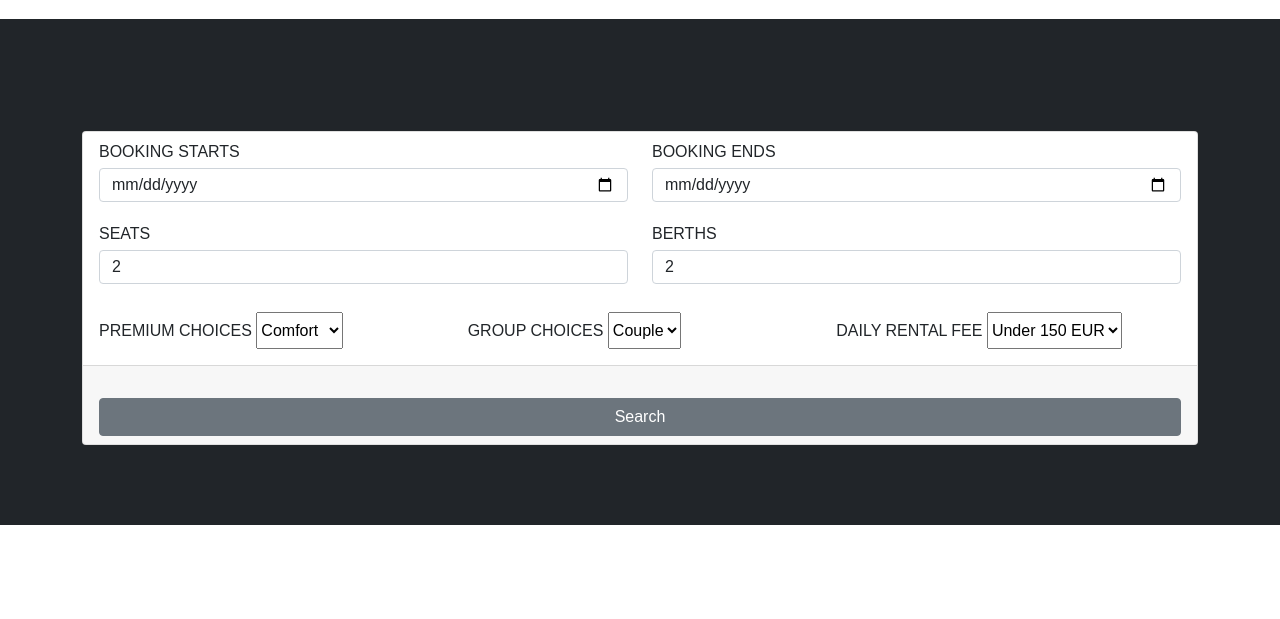
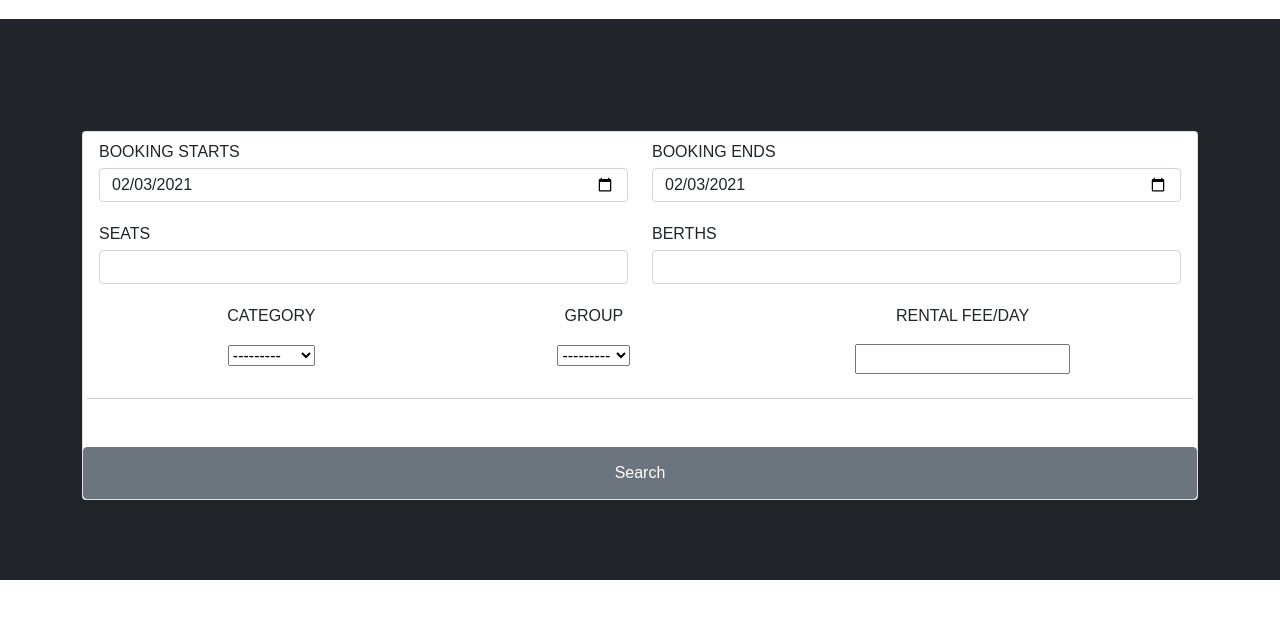
Before and after one commit to varroz56/mycaraone, a Django app: page /motorhomes/ in a window 1280 px wide. Shown: the part 160-779 px from the top of the page. Run offline with Django 3.2, Linux system fonts and the light colour scheme; data that the repository does not hold is empty; parts of the project's set-up code (start-up, migrations or seed data) failed here and were passed over; some libraries are stand-ins or nearby versions; some web fonts are replaced.

Commit message:
created filter for motorhomes and included in motorhome_filter html

```diff
--- /dev/null
+++ b/motorhomes/filters.py
@@ -0,0 +1,22 @@
+import django_filters
+from .models import Motorhome
+
+# choice filed declaration
+CATEGORY_CHOICES = (
+    ('BASIC', 'Basic'),
+    ('COMFORT', 'Comfort'),
+    ('PREMIUM', 'Premium'),
+)
+
+GROUP_CHOICES = (
+    ('SINGLE', 'Single'),
+    ('COUPLE', 'Couple'),
+    ('FAMILY', 'Family'),
+)
+
+
+class MotorhomeFilter(django_filters.FilterSet):
+    """ using django_filters to render the filtered motorhome results in the motorhome view """
+    class Meta:
+        model = Motorhome
+        fields = ['seats', 'persons_to_sleep', 'daily_rental_fee', 'category', 'good_for_groups']
--- a/motorhomes/templates/motorhomes/includes/motorhome_filter.html
+++ b/motorhomes/templates/motorhomes/includes/motorhome_filter.html
@@ -9,7 +9,7 @@
 <div class="album py-5 bg-dark">
   <div class="card filter-form">
     <div class="card-text d-flex"></div>
-    <form id="address" action="" method="POST" enctype="multipart/form-data">
+    <form id="address" action="" method="GET" enctype="multipart/form-data">
       {% csrf_token %}
       <fieldset class="rounded px-3 py-2 text-uppercase">
         <div class="row">
@@ -21,6 +21,7 @@
               id="start_date"
               name="start_date"
               aria-describedby="dateHelp"
+              min=""
             />
           </div>
           <div class="col-md-6">
@@ -31,6 +32,7 @@
               id="end_date"
               name="end_date"
               aria-describedby="dateHelp"
+              min=""
             />
           </div>
         </div>
@@ -41,66 +43,60 @@
             <span class="fieldset-label">Seats</span>
             <input
               type="number"
-              class="form-control py-1 my-1"
-              id="required_seats"
-              name="required_seats"
+              class="form-control py-1 my-1 text-center"
+              id="seats"
+              name="seats"
               aria-describedby="numberHelp"
-              value="2"
             />
           </div>
           <div class="col-md-6">
             <span class="fieldset-label">Berths</span>
             <input
               type="number"
-              class="form-control py-1 my-1"
-              id="required_berths"
-              name="required_berths"
+              class="form-control py-1 my-1 text-center"
+              id="persons_to_sleep"
+              name="persons_to_sleep"
               aria-describedby="numberHelp"
-              value="2"
             />
           </div>
         </div>
       </fieldset>
       <fieldset class="rounded px-3 py-2 text-uppercase">
-        <div class="row">
+        <div class="row  text-center">
           <div class="col-md-4">
-            <span class="field-label py-2 my-2">premium choices</span>
-            <select class="py-2 my-2" id="premium_choices">
-              <option value="BASIC">Basic</option>
-              <option value="COMFORT" selected>Comfort</option>
-              <option value="PREMIUM">Premium</option>
-            </select>
+            <span class="field-label py-2 my-2">Category</span>
+            <div class="py-2 my-2" id="category">{{motofilter.form.category}}
+            </div>
           </div>
-          <div class="col-md-4">
-            <span class="field-label py-2 my-2">Group choices</span>
-            <select class="py-2 my-2" id="premium_choices">
-              <option value="SINGLE">Single</option>
-              <option value="COUPLE" selected>Couple</option>
-              <option value="FAMILY">Family</option>
-            </select>
+          <div class="col-md-3">
+            <span class="field-label py-2 my-2">Group</span>
+            <div class="py-2 my-2" id="good_for_groups">
+              {{motofilter.form.good_for_groups}}
+            </div>
           </div>
-          <div class="col-md-4">
-            <span class="field-label py-2 my-2">daily rental fee</span>
-            <select class="py-2 my-2" id="daily_rental_fee_choices">
-              <option value="UNDER100">Under 100 EUR</option>
-              <option value="UNDER150" selected>Under 150 EUR</option>
-              <option value="UNDER200">Under 200 EUR</option>
-              <option value="200ABOVE">200 and above</option>
-            </select>
+          <div class="col-md-5">
+            <span class="field-label py-2 my-2">Rental fee/Day</span>
+            <div
+              class="py-2 mt-2"
+            >{{motofilter.form.daily_rental_fee}}</p>
           </div>
         </div>
+        <hr class="bg-black">
       </fieldset>
-      <div class="card-footer">
         <div class="card-text">
-          <input
+          <div
             class="w-100 btn btn-secondary mt-4"
-            type="submit"
-            name="Search"
-            value="Search"
-          />
+          >  <button type="submit" class="btn btn-secondary w-100" value="submit">Search</button>
         </div>
       </div>
     </form>
   </div>
 </div>
   {% endblock %}
+  <!--To set the default date value in the filter form-->
+  {% block postload_js %}
+  <script>
+    document.querySelector("#start_date").valueAsDate = new Date();
+    document.querySelector("#end_date").valueAsDate = new Date();
+  </script>
+{% endblock %}
--- a/motorhomes/templates/motorhomes/motorhomes.html
+++ b/motorhomes/templates/motorhomes/motorhomes.html
@@ -1,4 +1,4 @@
-{% extends 'base.html' %}{% load static %} {% block extra_css %}
+{% extends 'base.html' %}{% load static %}{% load crispy_forms_tags %} {% block extra_css %}
 <link rel="stylesheet" href="{% static 'motorhomes/styles.css' %}" />
 {% endblock %} {% block subtitle %}Motorhomes {% endblock %}{% block navbar %}{% include 'includes/navbar.html' %}{% endblock %}
 {% block main_content %}
--- a/motorhomes/views.py
+++ b/motorhomes/views.py
@@ -3,20 +3,36 @@ from django.shortcuts import render
 
 from .models import Motorhome
 
+from .filters import MotorhomeFilter
+
 
 # A view to list all Motorhomes
 def MotorhomeListView(request):
+    """ This view renders the motorhomes, and if the motorhome filter used
+        it will filter the qs too.
+     """
     motorhomes = Motorhome.objects.all()
+    print('initial')
+    print( motorhomes)
+    motofilter = MotorhomeFilter(request.GET, queryset=motorhomes)
+    print('motofilter')
+    print(motofilter.qs)
+    motorhomes = motofilter.qs
+    print('passing qs')
+    print(motorhomes)
     context = {
-        'motorhomes': motorhomes}
+        'motorhomes': motorhomes,
+        'motofilter': motofilter,
+    }
     return render(request, 'motorhomes/motorhomes.html', context)
 
 
 # A View to show details about the chosen motorhome
 def MotorhomeDetailedView(request, pk):
-    motorhome=Motorhome.objects.get(id=pk)
+    motorhome = Motorhome.objects.get(id=pk)
 
-    context={
+    context = {
         'motorhome': motorhome,
+
     }
     return render(request, 'motorhomes/motorhome_details.html', context)
```
